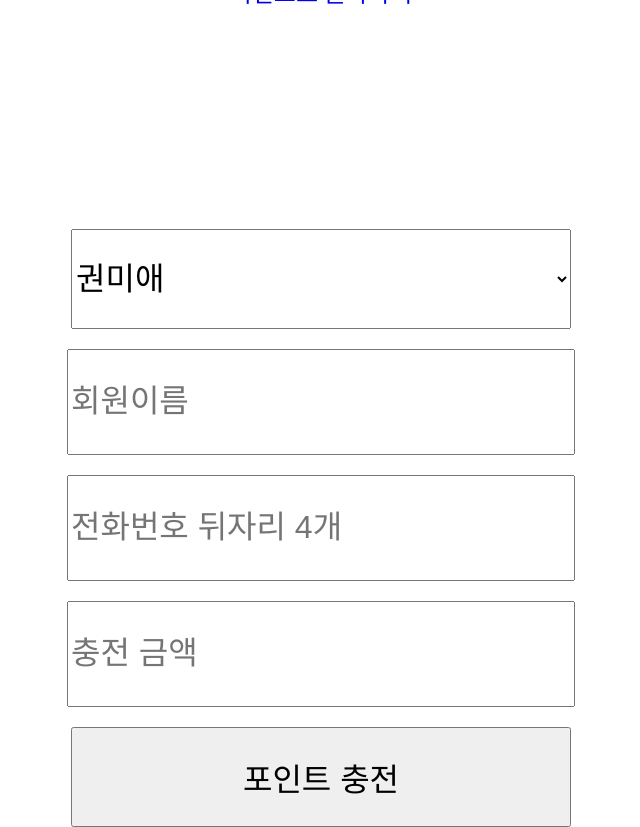
After one commit to kugring/J-raum, a Django app: page /pointChargeDirect/ in a window 1280 px wide. The commit adds this page. Shown: the whole page, without its empty margins (319-959 px from the left). Run offline with Django 5.2, Linux system fonts and the light colour scheme.

Commit message:
포인트 충전 페이지 제작 완료

```diff
--- a/JraumKiosk/urls.py
+++ b/JraumKiosk/urls.py
@@ -3,17 +3,13 @@ from django.urls import path, include
 from main.views import Main, OrderListView, search_phone_number, search_manager_number, select_name, FinalPayment
 from main.views import OrderData, OrderDetail, OrderDelete, Manager, ManagerOrderData, ManagerMenuList, ManagerCheck
 from main.views import PointExamine, ManagerDelete, ManagerTest, ClientList, ClientAppend, ClientUpdate
-from main.views import MenuList, MenuAppend, MenuUpdate, download_excel
+from main.views import MenuList, MenuAppend, MenuUpdate, download_excel, PointChargeDirect
 from django.conf.urls.static import static
-from main.views import Home, gift, Photo, HBD
 
 from .settings import MEDIA_URL, MEDIA_ROOT
 
 urlpatterns = [
-    path('GiBeom/Home', Home.as_view()),
-    path('GiBeom/gift', gift.as_view()),
-    path('GiBeom/Photo', Photo.as_view()),
-    path('GiBeom/HBD', HBD.as_view()),
+
     path('admin/', admin.site.urls),
     path('', Main.as_view()),
     path('orderList/', OrderListView.as_view()),
@@ -37,6 +33,7 @@ urlpatterns = [
     path('Menu_list/', MenuList.as_view()),
     path('MenuAppend/', MenuAppend.as_view()),
     path('MenuUpdate/', MenuUpdate.as_view()),
+    path('pointChargeDirect/', PointChargeDirect.as_view()),
     path('download-excel/', download_excel, name='download-excel'),
 ]
 
--- a/main/views.py
+++ b/main/views.py
@@ -19,25 +19,6 @@ from django.http import HttpResponse
 from openpyxl import Workbook
 import pytz  # 엑셀파일을 출력중에 날짜 데이터는 해석할 수 없으므로 필요한 라이브러리
 
-
-class Home(APIView):
-    def get(self, request):
-        return render(request, 'birthday/home.html')
-
-
-class gift(APIView):
-    def get(self, request):
-        return render(request, 'birthday/gift.html')
-
-
-class Photo(APIView):
-    def get(self, request):
-        return render(request, 'birthday/photo.html')
-
-
-class HBD(APIView):
-    def get(self, request):
-        return render(request, 'birthday/hbd.html')
 
 
 class Main(APIView):
@@ -623,6 +604,53 @@ class MenuUpdate(APIView):
         return Response(status=200)
 
 
+
+
+class PointChargeDirect(APIView):
+    def get(self, request):
+        return render(request, 'main/point_charge_direct.html')
+
+    def post(self, request):
+        manager = request.data.get('manager')
+        charge_status = request.data.get('charge_status')
+        client_name = request.data.get('name')
+        phone_number = request.data.get('phone_number')
+        push_point = request.data.get('push_point')
+
+        target_client = ClientNumberData.objects.get(name=client_name, phone_number=phone_number)
+        target_client.current_point += int(push_point)
+
+        PointList.objects.create(manager=manager, charge_status=charge_status, client_name=client_name,
+                                 password=phone_number, push_point=push_point)
+
+        # 변경 사항 저장
+        target_client.save()
+        print(target_client.current_point)
+        return render(request, 'main/point_charge_direct.html')
+
+
+
+
+
+
+
+
+
+
+
+
+
+
+
+
+
+
+
+
+
+
+
+
 #######################################################################################################
 # 아래는 db의 값을 엑셀로 출력하는 views  #
 #######################################################################################################
--- a/templates/main/point.html
+++ b/templates/main/point.html
@@ -64,6 +64,7 @@
         <div class="point-body-select">
             <div class="select-point-board select-btn" onclick="flex_point_border()">승인요청</div>
             <div class="select-detail-list select-btn" onclick="flex_detail_list()">승인내역</div>
+            <div class="select-point-charge select-btn"><a href="/pointChargeDirect/" style="text-decoration: none; color: white">직접충전</a> </div>
         </div>
         <div class="point-board">
             {% if point_request %}
--- /dev/null
+++ b/templates/main/point_charge_direct.html
@@ -0,0 +1,68 @@
+<!DOCTYPE html>
+<html lang="en">
+<head>
+    <meta charset="UTF-8">
+    <title>Title</title>
+</head>
+<style>
+    body{
+        display: flex;
+        flex-direction: column;
+        justify-content: center;
+        align-items: center;
+        width: 100vw;
+        height: 100vh;
+        margin: 0;
+        padding: 0;
+    }
+    #manager{
+        width: 500px;
+        height: 100px;
+        font-size: 32px;
+    }
+
+    .input-container {
+        display: flex;
+        flex-direction: column;
+        justify-content: center;
+        align-items: center;
+        gap: 20px;
+    }
+    .input-box {
+        width: 500px;
+        height: 100px;
+        font-size: 32px;
+    }
+    .point-button{
+        width: 500px;
+        height: 100px;
+        font-size: 32px;
+    }
+</style>
+<body>
+
+
+<form action="" method="post">
+
+
+    <div class="input-container">
+    <a class="material-symbols-outlined footer-icon" href="/manager" style="text-decoration: none; padding-bottom: 200px; font-size: 24px">이전으로 돌아가기</a>
+
+        <select name="manager" id="manager">
+            <option>권미애</option>
+            <option>전하림</option>
+            <option>한정희</option>
+            <option>조미정</option>
+            <option>이영미</option>
+            <option>임재혁</option>
+            <option>김민서</option>
+        </select>
+        <input type="hidden" name="charge_status" value="승인">
+        <input class="input-box" type="text" name="name" placeholder="회원이름">
+        <input class="input-box" type="text" name="phone_number" placeholder="전화번호 뒤자리 4개">
+        <input class="input-box" type="text" name="push_point" placeholder="충전 금액">
+        <button class="point-button" type="submit">포인트 충전</button>
+    </div>
+</form>
+</body>
+</html>
```
Also changed, not shown: static/point/point.css (+16 -12 lines), db.sqlite3.
